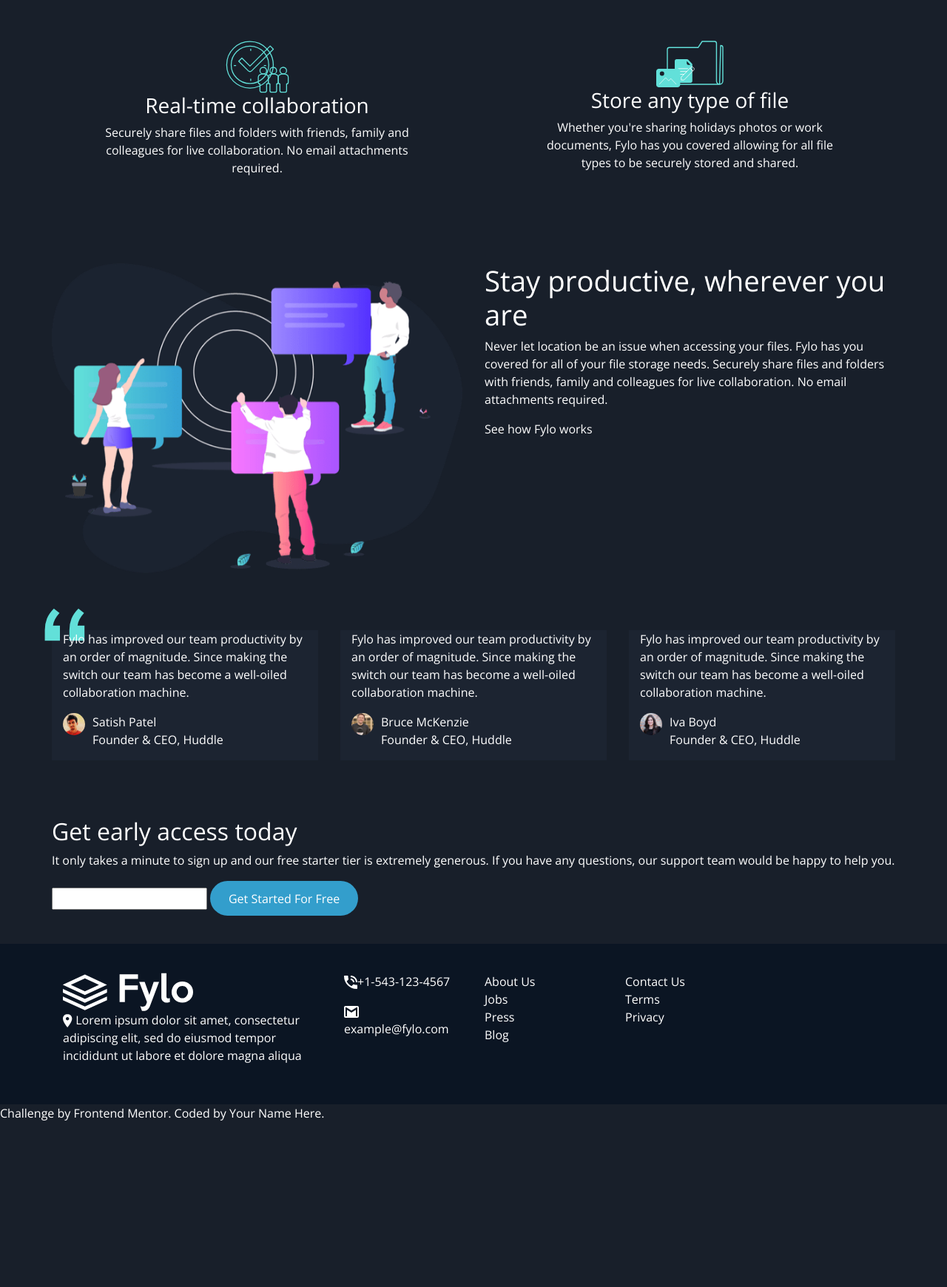
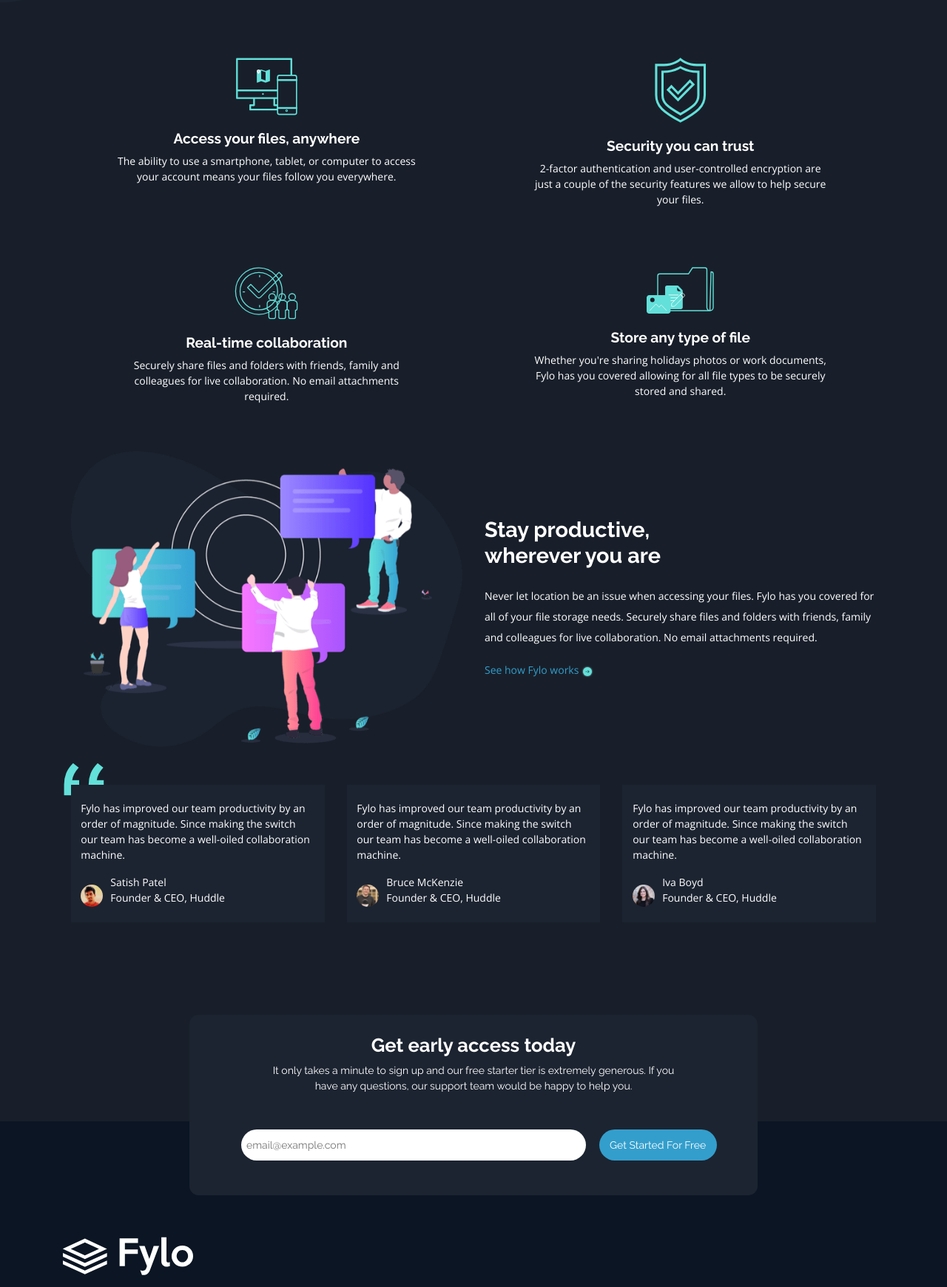
Before and after one commit to alicemac93/Frontend-mentor-fylo-dark-theme-landing-page-BOOTSTRAP, a plain HTML site: page index.html in a window 1280 px wide. Shown: the part 1060-2800 px from the top of the page at 74% size. Before the commit the page ends 2593 px from the top, so only its background shows below. Drawn offline with nearby package versions, Linux system fonts and the light colour scheme.

Commit message:
few details missing

```diff
--- a/index.html
+++ b/index.html
@@ -8,6 +8,7 @@
   <link rel="stylesheet" href="https://cdn.jsdelivr.net/npm/bootstrap@4.5.3/dist/css/bootstrap.min.css" integrity="sha384-TX8t27EcRE3e/ihU7zmQxVncDAy5uIKz4rEkgIXeMed4M0jlfIDPvg6uqKI2xXr2" crossorigin="anonymous">
   <link rel="preconnect" href="https://fonts.gstatic.com">
   <link href="https://fonts.googleapis.com/css2?family=Open+Sans:wght@400;700&family=Raleway:wght@400;700&display=swap" rel="stylesheet">
+  <script src="https://kit.fontawesome.com/85984ea969.js" crossorigin="anonymous"></script>
 
   <title>Frontend Mentor | Fylo landing page with dark theme and features grid</title>
 <link rel="stylesheet" href="./style.css">
@@ -21,9 +22,9 @@
         </div>
         <div class="col-6 navigation">
           <nav>
-            <a href="">Features</a>
-            <a href="">Team</a>
-            <a href="">Sign In</a>
+            <a href="#features">Features</a>
+            <a href="#productivity">Team</a>
+            <a href="#signup">Sign In</a>
       </nav>
     </div>
   </div>
@@ -44,7 +45,7 @@
     </div>
   </section>
 
-    <section class="features container">
+    <section id="features" class="container">
     <div class="row">
       <div class="feature col-12 col-sm-6">
         <img src="./images/icon-access-anywhere.svg" alt="icon access anywhere">
@@ -74,18 +75,23 @@
     </div>
     </section>
 
-    <section class="productivity container">
+    <section id="productivity" class="container">
       <div class="row">
       <div class="col-sm-6">
         <img src="./images/illustration-stay-productive.png" alt="illustration stay productive">
       </div>
-      <div class="col-sm-6">
-        <h1>Stay productive, wherever you are</h1>
+      <div class="col-sm-6 content">
+        <h1>Stay productive,<br> wherever you are</h1>
         <p>  Never let location be an issue when accessing your files. Fylo has you covered for all of your file
           storage needs.
           Securely share files and folders with friends, family and colleagues for live collaboration. No email
           attachments required.</p>
+          <div>
           <a href="">See how Fylo works</a>
+          <svg width="16" height="16" xmlns="http://www.w3.org/2000/svg" xmlns:xlink="http://www.w3.org/1999/xlink"><defs>
+            <circle id="b" cx="6" cy="6" r="6"/><filter x="-25%" y="-25%" width="150%" height="150%" filterUnits="objectBoundingBox" id="a"><feOffset in="SourceAlpha" result="shadowOffsetOuter1"/><feGaussianBlur stdDeviation="1" in="shadowOffsetOuter1" result="shadowBlurOuter1"/><feColorMatrix values="0 0 0 0 0.384313725 0 0 0 0 0.878431373 0 0 0 0 0.850980392 0 0 0 0.811141304 0" in="shadowBlurOuter1"/></filter></defs><g fill="none" fill-rule="evenodd"><g transform="translate(2 2)"><use fill="#000" filter="url(#a)" xlink:href="#b"/><use fill="#62E0D9" xlink:href="#b"/></g><path d="M8.582 6l-.363.35 1.452 1.4H5.333v.5h4.338L8.22 9.65l.363.35 2.074-2z" fill="#1B2330"/></g>
+          </svg>
+        </div>
       </div>
     </div>
     </section>
@@ -127,25 +133,30 @@
     </div>
     </section>
 
-    <section class="cta">
+    <section id="signup" class="cta">
       <div class="container">
+        <div class="cta-content">
           <h2>Get early access today</h2>
           <p>It only takes a minute to sign up and our free starter tier is extremely generous. If you have any
          questions, our support team would be happy to help you.</p>
-        <div>
-          <input type="text">
-          <button>Get Started For Free</button>
         </div>
+        <form action="" method="POST">
+              <input class="cta-input" placeholder="email@example.com" name="email" type="email" pattern="[.+\@.+\..+]" required>
+              <button class="cta-input" >Get Started For Free</button>
+        </form>
       </div>
     </section>
   </div>
     <footer>
       <div class="container">
+        <img class="logo" src="./images/logo.svg" alt="logo">
         <div class="row">
       <div class="col-md-4 col-sm-8">
-        <img src="./images/logo.svg" alt="logo">
-        <p><span><img src="./images/icon-location.svg" alt=""></span> Lorem ipsum dolor sit amet, consectetur adipiscing elit, sed do eiusmod tempor incididunt ut labore et
+        <div class="description">
+          <img src="./images/icon-location.svg" alt="">
+          <p> Lorem ipsum dolor sit amet, consectetur adipiscing elit, sed do eiusmod tempor incididunt ut labore et
           dolore magna aliqua</p>
+        </div>
       </div>
       <div class="col-md-2 col-sm-4">
         <div class="phone">
@@ -171,16 +182,16 @@
           </ul>
         </div>
         <div class="socials col-md-2 col-sm-4">
-          <a href=""><img src="" alt=""> </a>
-          <a href=""><img src="" alt=""> </a>
-          <a href=""><img src="" alt=""> </a>
+          <span class="circle"><a href=""><i class="fab fa-facebook-f"></i></a></span>
+          <span class="circle"><a href=""><i class="fab fa-twitter"></i></a></span>
+          <span class="circle"><a href=""><i class="fab fa-instagram"></i></a></span>
         </div>
     </div>
     </div>
 </footer>
     <p class="attribution">
       Challenge by <a href="https://www.frontendmentor.io?ref=challenge" target="_blank">Frontend Mentor</a>.
-      Coded by <a href="#">Your Name Here</a>.
+      Coded by <a href="#">Alice Maciejewska</a>.
     </p>
 
 </body>
--- a/style.css
+++ b/style.css
@@ -1,14 +1,17 @@
+
 body{
     background-color: hsl(218, 28%, 13%);
     color: white;
     font-family: 'Open Sans', sans-serif;
+    font-size: 14px;
 }
-.main .container,
-footer {
-    padding: 3% 0;
+
+.main .container {
+    padding: 2%;
 }
 a {
     color: white;
+    cursor: pointer;
 }
 img {
   max-width: 100%;
@@ -21,31 +24,59 @@ li {
     list-style: none;
 }
 h1{
-    font-size: 3vw;
+    font-weight: 700;
+    font-size: 1.8rem;
+    font-family: "Raleway";
+    padding-bottom: 3%;
+}
+h3{
+ font-size: 1.2rem;
+ font-weight: 700;
+ font-family: "Raleway";
+}
+h2 {
+    font-size: 1.6rem;
+    font-weight: 700;
+    font-family: "Raleway";
 }
 button {
     background-color: hsl(198, 60%, 50%);
     border-radius: 25px;
-    width: 200px;
+    min-width: 150px;
     border: none;
     color: white;
-    padding: 1%;
+    padding: 1.5% 2%;
 }
 
 button:hover{
     background-color: hsl(176, 68%, 64%);
     transition: all 700ms;
 }
+
+/* header */
 header, .intro{
     background-color: hsl(217, 28%, 15%);
 }
 
 .navigation {
     text-align: right;
+    font-family: "Raleway";
+    padding: 2% 0;
 }
+.navigation a {
+    padding: 2%;
+}
+.navigation a:hover, svg:hover path {
+    fill: white;
+    color: white;
+    text-decoration: white underline;
+}
+
+/* intro */
 .intro .container {
     position: relative;
-    padding: 0 15%;
+    padding: 3% 10%;
+    margin: 0 auto;
     text-align: center;
     z-index: 10;
 }
@@ -53,44 +84,76 @@ header, .intro{
 .intro {
     position: relative;
     overflow: hidden;
+    width: 100%;
+    background-image: url(./images/bg-curvy-desktop.svg);
+    background-position: bottom;
+    background-repeat: no-repeat;
+    background-size: contain;
 }
 
-.intro::after{
-content: url(./images/bg-curvy-desktop.svg);
-position: absolute;
-bottom: -10px;
-max-width: 100%;
-height: auto;
+.intro-content{
+    width: 70%;
+    margin: 0 auto;
+    padding: 10% 5%;
+    position: relative;
+}
+.intro button{
+    margin: 5%;
 }
 
-.features{
+/* features */
+
+#features{
     padding: 0 2%;
 }
 .feature{
     text-align: center;
     padding: 2% 7%;
 }
+.feature img {
+    padding: 5%;
+}
 
-.item-container {
+/* productivity */
+
+
+#productivity .content {
+    display: flex;
+    flex-direction: column;
+    justify-content: center;
+    line-height: 2;
+}
+#productivity .content a{
+    color: hsl(198, 60%, 50%);
+
+}
+#productivity .content a:hover {
+    color: white;
+    text-decoration: underline white;
+}
+#productivity .content a img {
+padding-left: 2%;
+}
+/* testimonal part */
+
+.item-container,
+.quote {
     background-color: hsl(217, 28%, 15%);
     position: relative;
-    z-index: 10;
+    padding: 6% 4% 2%;
 }
 
-.quote{
-    position: relative;
-    z-index: 5;
-}
 .quote::before {
     content: url(./images/bg-quotes.png);
+    height: 10vw;
     position: absolute;
     left: -10px;
     top: -30px;
-    z-index: -2;
+    z-index: -1;
 }
 .personal-info{
     display: inline-flex;
-    align-items: flex-start;
+    align-items: center;
 }
 .personal-info p {
     padding-left: 10px;
@@ -100,20 +163,103 @@ height: auto;
     width: auto;
     border-radius: 50%;
 }
+
+/* cta */
+.cta {
+    position: relative;
+    top: 100px;
+}
+.cta .container {
+    width: 60%;
+    background-color: hsl(217, 28%, 15%);
+    position: relative;
+    z-index: 5;
+    font-family: "Raleway";
+    text-align: center;
+    padding: 2%;
+    border-radius: 12.5px;
+}
+.cta-content {
+padding: 0% 10% 1.5%;
+}
+.cta-input:first-child {
+    border-radius: 25px;
+    width: 65%;
+    border: none;
+    padding: 1.5% 1%;
+    margin: 3% 2%;
+}
+
+/* footer */
 footer{
+    position: relative;
     background-color: hsl(216, 53%, 9%);
+    padding-top: 100px;
+}
+footer .logo{
+padding: 5% 0;
+}
+
+footer .description{
+    display: inline-flex;
+    align-items: flex-start;
+}
+footer img {
+    padding-right: 8%;
+}
+.footer-nav li {
+    line-height: 2;
+}
+.footer-nav li a:hover {
+    color: white;
+    text-decoration: none;
+    font-weight: 700;
+}
+
+.circle {
+    position: relative;
+    width: 20px;
+    height: 20px;
+    border: white 0.5px solid;
+    border-radius: 50%;
+    text-align: center;
+    padding: 3%;
+    margin: 2%;
+}
+.circle:hover{
+    border: hsl(198, 60%, 50%) 0.5px solid;
+}
+
+.socials a:hover{
+    color: hsl(198, 60%, 50%);
 }
 
 
+@media screen and (max-width: 800px){
+    .intro-content{
+        width: 100%;
+}
+
 @media screen and (max-width: 576px){
     .container{
-        text-align: center;
-        padding: 5%;
+        padding: 10% 5%;
     }
+    footer {
+        padding: 40% 5% 5%
+    }
+    .intro{
+        background-image: url(./images/bg-curvy-mobile.svg);
+    }
+    .item-container{
+        margin: 5%;
+    }
+    .cta .container,
+    .cta .cta-input {
+        width: 80%;
+    }
+
     footer{
         text-align: left;
     }
-    h1 {
-        font-size: 2rem;
-    }
+
 }
```
Lines whose indentation alone changed are shown as unchanged.
